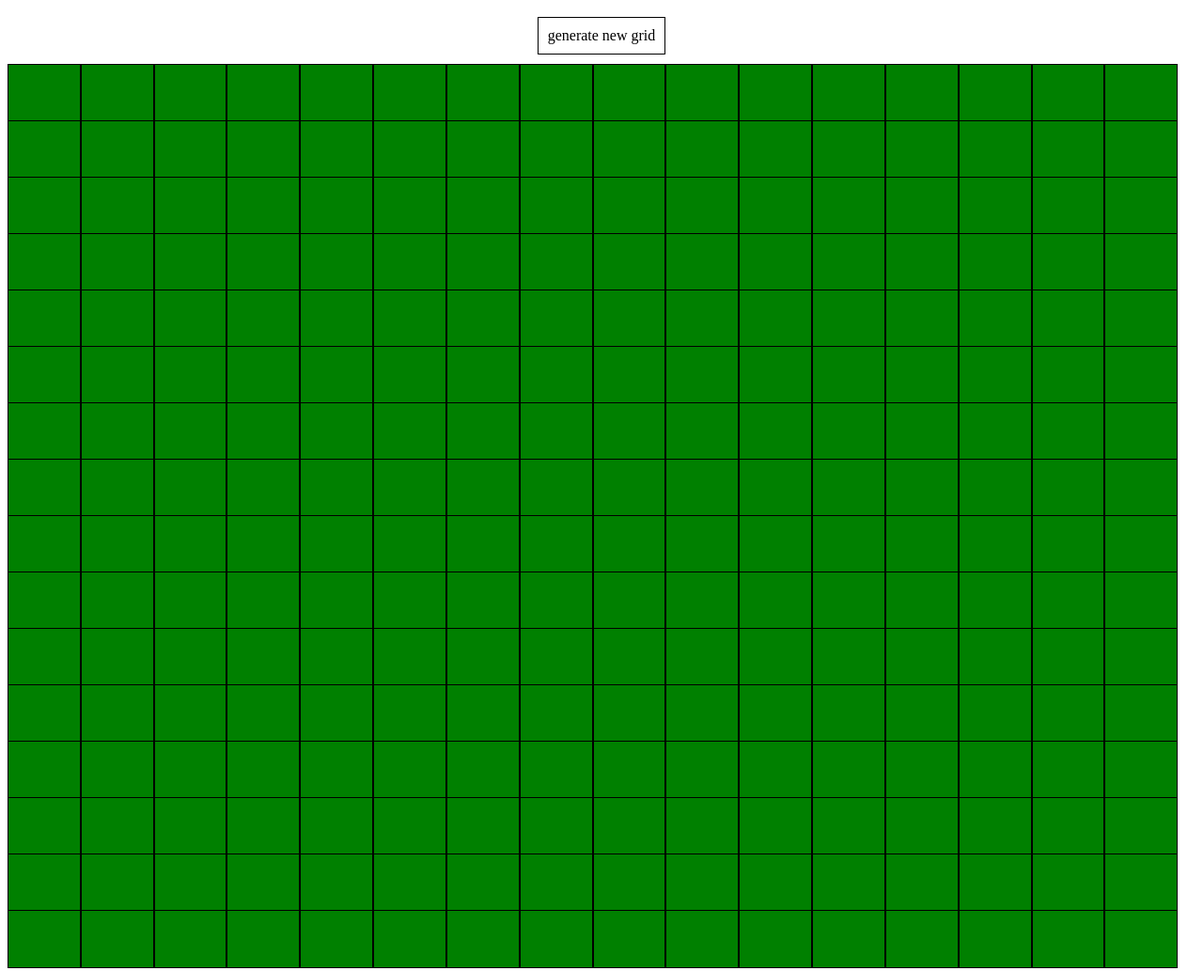
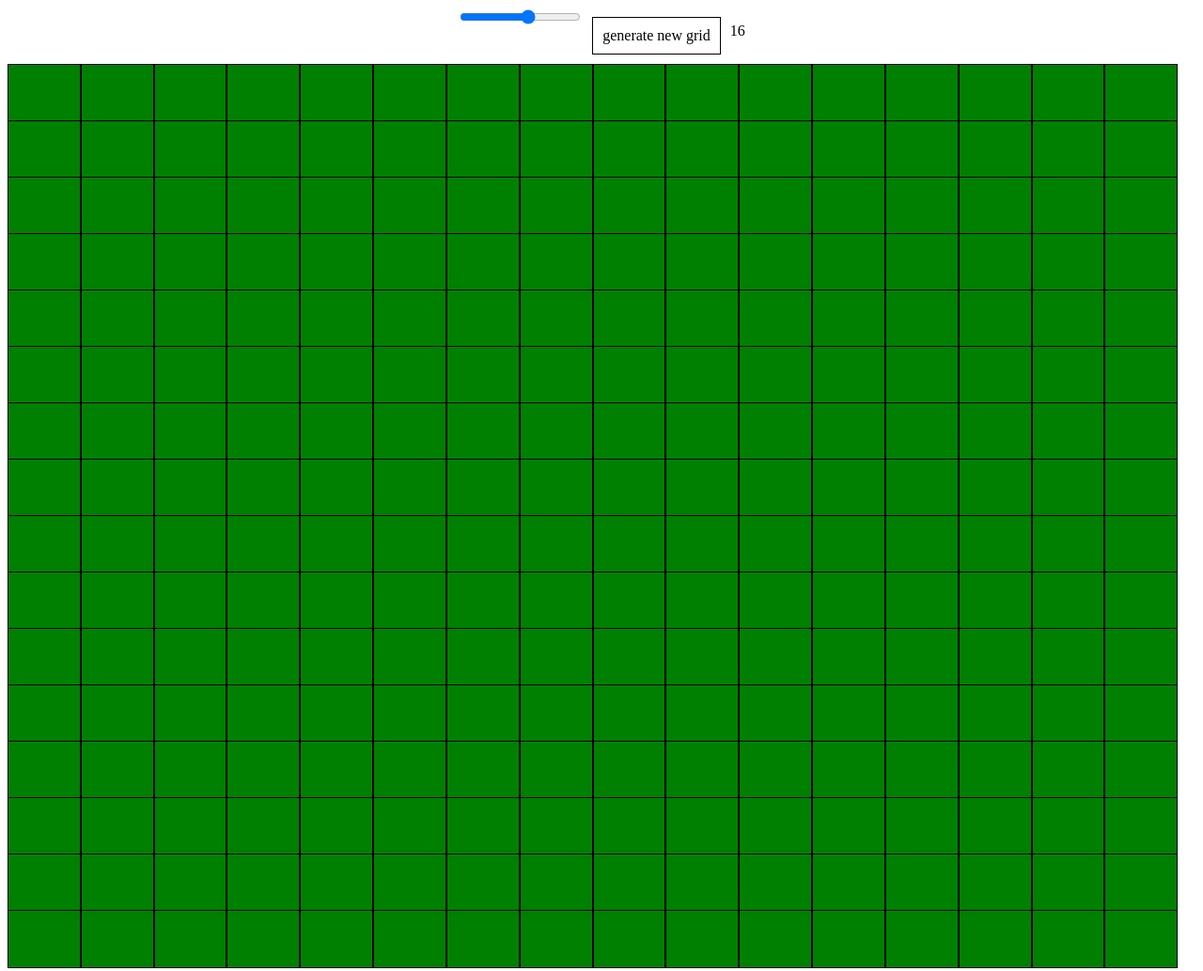
Before and after one commit to Th0se/etch-a-sketch, a plain HTML site: page index.html in a window 1280 px wide. Shown: the whole page at 94% size. Drawn offline with Linux system fonts and the light colour scheme.

Commit message:
make slider

```diff
--- a/app.js
+++ b/app.js
@@ -35,6 +35,12 @@ resetButton.style.border = `1px solid black`;
 
 
 
+const sizeSlider = document.querySelector(`#sizeSlider`);
+const sizeDisplay = document.createElement(`p`);
+sizeDisplay.textContent = sizeSlider.value;
+
+
+
 const mainContainer = document.querySelector(`#mainContainer`);
 makeHorizontalContainer(mainContainer);
 mainContainer.style.display = `flex`;
@@ -67,5 +73,6 @@ grid.forEach((i) => {
 
 const topArea = document.querySelector('#topArea');
 topArea.appendChild(resetButton);
+topArea.appendChild(sizeDisplay);
 topArea.style.display = `flex`;
 topArea.style.justifyContent = 'center';
--- a/index.html
+++ b/index.html
@@ -7,7 +7,11 @@
         <!-- <link href="styles.css" rel="stylesheet" type="text/css" /> -->
     </head>
     <body>
-        <header id="topArea"></header>
+        <header id="topArea">
+            <div id="sizeControl">
+                <input type="range" id="sizeSlider" value="16" min="4" max="25" />
+            </div>
+        </header>
         <main id="mainContainer"></main>
         <footer></footer>
         <script src="app.js"></script>
```
